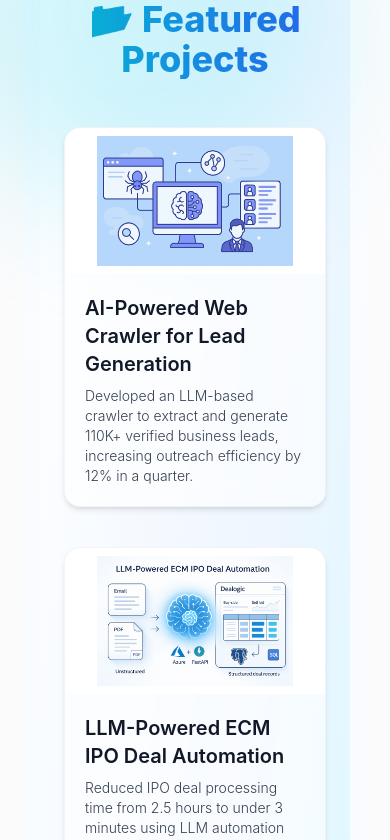
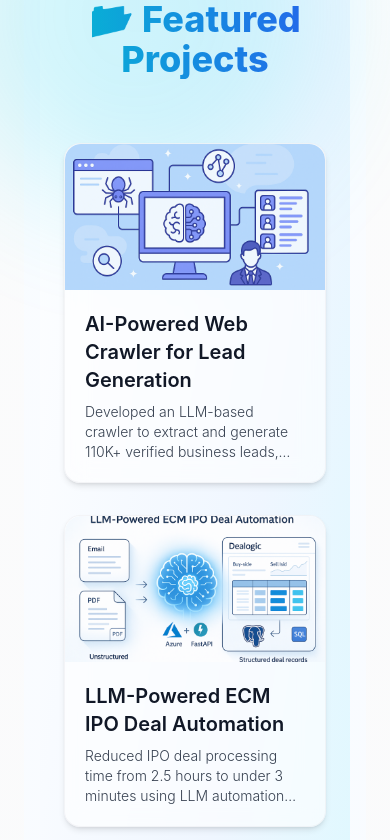
Before and after one commit to VijayVarma26/portfolio-vijayvarma, a React (Vite) app: page / in a window 390 px wide. Shown: the part 3740-4580 px from the top of the page. Built offline with nearby package versions, Linux system fonts and the light colour scheme.

Commit message:
Refactor Projects component for improved layout and accessibility; update project details and image handling

```diff
--- a/src/components/Projects.tsx
+++ b/src/components/Projects.tsx
@@ -82,7 +82,7 @@ const projects = [
     "Developed a dynamic and visually engaging company website to showcase the journey, services, clients, and team of SUV Fortune Vision, a leading digital media firm.",
   image: SuvFortuneVisionImage,
   details:
-    "Built a fully responsive and animated website using React and Tailwind CSS for SUV Fortune Vision. Incorporated `framer-motion` for smooth entrance animations and interactive transitions across sections. Designed reusable React components to highlight the company’s journey, core leadership team, and success stories. Used `recharts` to visualize follower growth, and Swiper.js for showcasing partners and campaigns. The site emphasizes storytelling, brand personality, and user engagement, making it a modern digital portfolio for the company. Optimized for accessibility and mobile responsiveness. Deployed seamlessly using Vercel for fast global delivery and CI/CD.",
+    "Built a fully responsive and animated website using React and Tailwind CSS for SUV Fortune Vision. Incorporated framer-motion for smooth entrance animations and interactive transitions across sections. Designed reusable React components to highlight the company’s journey, core leadership team, and success stories. Used recharts to visualize follower growth, and Swiper.js for showcasing partners and campaigns. The site emphasizes storytelling, brand personality, and user engagement, making it a modern digital portfolio for the company. Optimized for accessibility and mobile responsiveness. Deployed seamlessly using Vercel for fast global delivery and CI/CD.",
   techStack: [
     "React",
     "Tailwind CSS",
@@ -95,8 +95,6 @@ const projects = [
   liveDemo: "https://suv-fortune-vision.vercel.app"
 }  ,
 ];
-
-
 
 export default function Projects() {
   const [activeProject, setActiveProject] = useState(null);
@@ -115,11 +113,11 @@ export default function Projects() {
       <div className="absolute -bottom-24 -right-24 w-96 h-96 bg-purple-500 opacity-20 rounded-full blur-3xl z-0"></div>
 
       <div className="max-w-screen-xl mx-auto px-6 md:px-8 lg:px-12 z-10 relative">
-    <h2 className="text-4xl font-extrabold mb-12 text-center text-transparent bg-clip-text bg-gradient-to-r from-cyan-500 to-blue-600">
+        <h2 className="text-4xl font-extrabold mb-16 text-center text-transparent bg-clip-text bg-gradient-to-r from-cyan-500 to-blue-600">
           📂 Featured Projects
         </h2>
 
-    <div className="grid md:grid-cols-2 gap-10">
+        <div className="grid grid-cols-1 sm:grid-cols-2 lg:grid-cols-3 gap-8">
           {projects.map((proj, index) => (
             <motion.div
               key={proj.title}
@@ -127,20 +125,20 @@ export default function Projects() {
               whileInView={{ opacity: 1, y: 0 }}
               transition={{ duration: 0.5, delay: index * 0.2 }}
               onClick={() => setActiveProject(proj)}
-          className="cursor-pointer group relative overflow-hidden bg-white/60 dark:bg-white/10 backdrop-blur-md rounded-2xl shadow-md hover:shadow-xl border border-gray-200/40 dark:border-white/10 transition"
+              className="cursor-pointer group bg-white/60 dark:bg-white/10 backdrop-blur-md rounded-2xl shadow-md hover:shadow-2xl border border-gray-200/40 dark:border-white/10 transition overflow-hidden"
             >
-          {/* Updated image style — will fit perfectly */}
+              <div className="relative">
                 <img
                   src={proj.image}
                   alt={proj.title}
-            className="w-full aspect-video object-contain p-2 bg-white rounded-t-2xl"
+                  className="w-full aspect-video object-cover rounded-t-2xl"
                 />
-
+              </div>
               <div className="p-5">
                 <h3 className="text-xl font-semibold mb-2 text-gray-900 dark:text-white">
                   {proj.title}
                 </h3>
-            <p className="text-sm text-gray-700 dark:text-gray-300">
+                <p className="text-sm text-gray-700 dark:text-gray-300 line-clamp-3">
                   {proj.description}
                 </p>
               </div>
@@ -150,9 +148,13 @@ export default function Projects() {
 
         {/* Modal Overlay */}
         {activeProject && (
-      <div className="fixed inset-0 z-50 bg-black bg-opacity-50 backdrop-blur-sm flex items-center justify-center p-4">
-        <div className="bg-white dark:bg-gray-900 rounded-2xl shadow-xl max-w-3xl w-full overflow-hidden relative">
-          {/* Close Button */}
+          <div className="fixed inset-0 z-[1000] bg-black bg-opacity-60 backdrop-blur-sm flex items-center justify-center p-4">
+            <motion.div
+              initial={{ scale: 0.9, opacity: 0 }}
+              animate={{ scale: 1, opacity: 1 }}
+              exit={{ scale: 0.9, opacity: 0 }}
+              className="bg-white dark:bg-gray-900 rounded-2xl shadow-2xl max-w-4xl w-full overflow-y-auto max-h-[90vh] relative"
+            >
               <button
                 onClick={() => setActiveProject(null)}
                 className="absolute top-4 right-4 text-gray-500 dark:text-gray-300 hover:text-red-500 text-2xl"
@@ -160,21 +162,17 @@ export default function Projects() {
                 &times;
               </button>
 
-          {/* Modal Image — also updated to avoid cropping */}
               <img
                 src={activeProject.image}
                 alt={activeProject.title}
-            className="w-full aspect-video object-contain p-4 bg-white rounded-t-2xl"
+                className="w-full aspect-video object-cover rounded-t-2xl"
               />
 
-          {/* Content */}
               <div className="p-6 space-y-6">
-            {/* Project Title */}
                 <h3 className="text-2xl font-bold text-blue-600 dark:text-cyan-400">
                   {activeProject.title}
                 </h3>
 
-            {/* Description */}
                 <div>
                   <h4 className="text-lg font-semibold text-gray-700 dark:text-gray-300 mb-1">
                     📌 Description
@@ -184,7 +182,6 @@ export default function Projects() {
                   </p>
                 </div>
 
-            {/* Detailed Highlights */}
                 <div>
                   <h4 className="text-lg font-semibold text-gray-700 dark:text-gray-300 mb-1">
                     🧩 Project Highlights
@@ -194,7 +191,6 @@ export default function Projects() {
                   </p>
                 </div>
 
-            {/* Tech Stack */}
                 <div>
                   <h4 className="text-lg font-semibold text-gray-700 dark:text-gray-300 mb-1">
                     ⚙️ Tech Stack
@@ -211,11 +207,10 @@ export default function Projects() {
                   </div>
                 </div>
               </div>
-        </div>
+            </motion.div>
           </div>
         )}
       </div>
     </motion.section>
-
   );
 }
```
Lines whose indentation alone changed are shown as unchanged.
